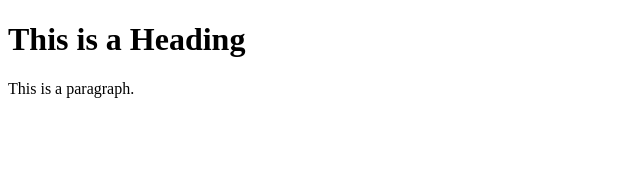
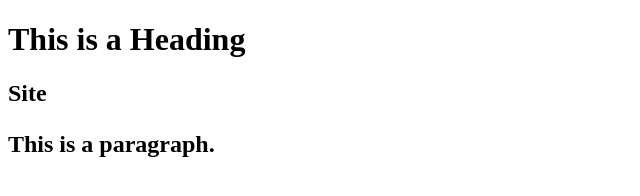
Before and after one commit to Kayzerok86/repo-git, a plain HTML site: page index.html in a window 1280 px wide. Shown: the whole page, without its empty margins (0-640 px from the left). Drawn offline with Linux system fonts and the light colour scheme.

Commit message:
first commit

```diff
--- a/index.html
+++ b/index.html
@@ -6,6 +6,7 @@
 <body>
 
 <h1>This is a Heading</h1>
+<h2>Site<h2>
 <p>This is a paragraph.</p>
 
 </body>
```
